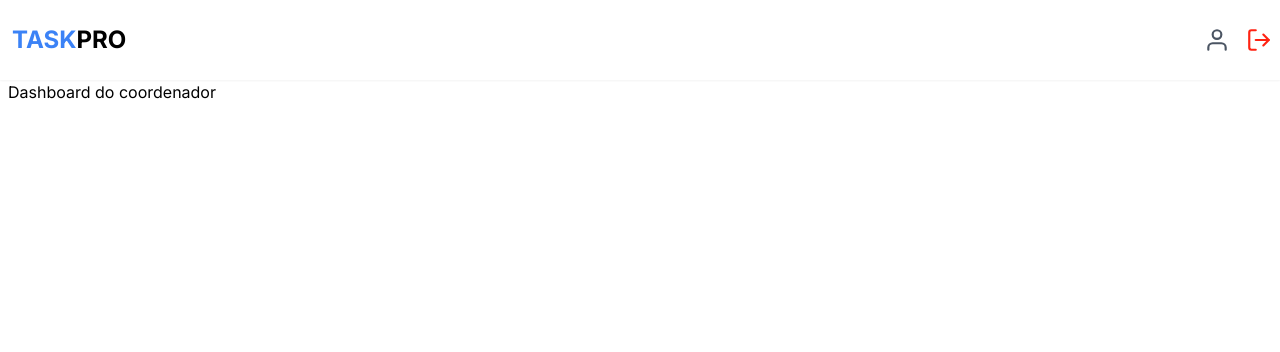
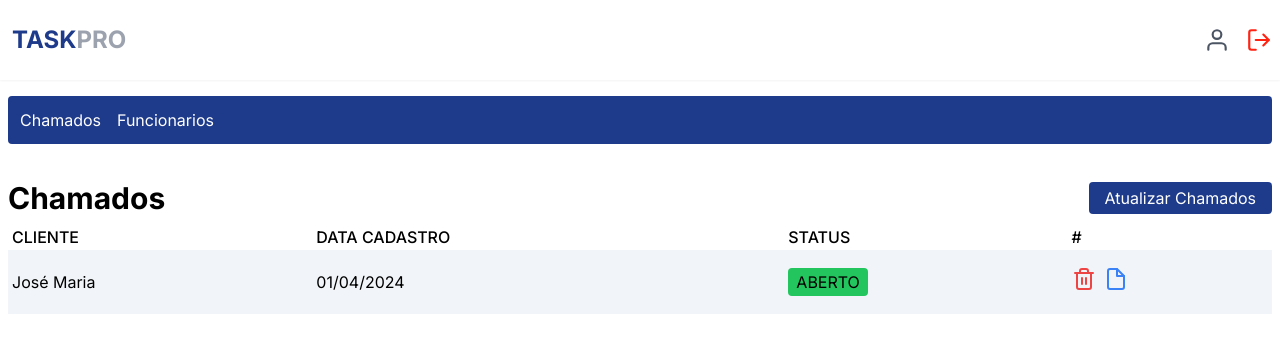
Before and after one commit to LiszUehara/task, a Next.js app: page /coordenacao in a window 1280 px wide. Shown: the top 352 px of the page. Built offline with nearby package versions, Linux system fonts and the light colour scheme; no server answers; sample sign-in values are in the browser's storage.

Commit message:
adicionado paginas de listagem de funcionarios e tarefas

```diff
--- /dev/null
+++ b/src/app/coordenacao/components/header/index.tsx
@@ -0,0 +1,14 @@
+import Container from "@/components/container";
+import Link from "next/link"
+
+
+export function DashboardHeader(){
+    return (
+        <Container>
+            <header className="w-full bg-blue-900 my-4 p-3 rounded flex gap-4 items-center">
+                <Link href="/coordenacao" className="text-white hover:font-bold duration-300">Chamados</Link>
+                <Link href="/coordenacao/funcionarios" className="text-white hover:font-bold duration-300">Funcionarios</Link>
+            </header>
+        </Container>
+    )
+}
--- /dev/null
+++ b/src/app/coordenacao/components/ticket/index.tsx
@@ -0,0 +1,28 @@
+
+import { FiTrash2, FiFile } from 'react-icons/fi'
+
+export function TicketItem() {
+  return (
+    <>
+      <tr className="border-b-2 border-b-slate-200 h-16 last:border-b-0 bg-slate-100 hover:bg-gray-200 duration-300">
+        <td className="text-left pl-1">
+          José Maria
+        </td>
+        <td className="text-left hidden sm:table-cell">
+          01/04/2024
+        </td>
+        <td className="text-left">
+          <span className="bg-green-500 px-2 py-1 rounded">ABERTO</span>
+        </td>
+        <td className="text-left">
+          <button className="mr-2">
+            <FiTrash2 size={24} color="#EF4444" />
+          </button>
+          <button>
+            <FiFile size={24} color="#3b82f6" />
+          </button>
+        </td>
+      </tr>
+    </>
+  )
+}
--- /dev/null
+++ b/src/app/coordenacao/funcionarios/components/card/index.tsx
@@ -0,0 +1,16 @@
+export function CardCustomer() {
+    return (
+      <article className="flex flex-col bg-gray-100 border-2 p-2 rounded-lg gap-2 hover:scale-105 duration-300">
+        <h2>
+          <a className="font-bold">Nome:</a> Lis Uehara
+        </h2>
+        <p><a className="font-bold">Email:</a> teste@teste.com</p>
+        <p><a className="font-bold">Setor:</a> Desenvolvimento</p>
+        <p><a className="font-bold">Telefone:</a> XX9991019XX</p>
+
+        <button className="bg-red-500 px-4 rounded text-white mt-2 self-start">
+          Deletar
+        </button>
+      </article>
+    )
+  }
--- /dev/null
+++ b/src/app/coordenacao/funcionarios/new/page.tsx
@@ -0,0 +1,9 @@
+import  Container  from "@/components/container";
+
+export default function NewFuncionario() {
+  return (
+    <Container>
+      <h1> Pagina cadastro Funcionario</h1>
+    </Container>
+  )
+}
--- /dev/null
+++ b/src/app/coordenacao/funcionarios/page.tsx
@@ -0,0 +1,36 @@
+import Container from '@/components/container'
+import { authOptions } from '@/lib/auth'
+import { getServerSession } from 'next-auth'
+import Link from 'next/link'
+import { redirect } from 'next/navigation'
+import { CardCustomer } from './components/card'
+
+export default async function Funcionarios() {
+  const session = await getServerSession(authOptions)
+
+  if (!session || !session.user) {
+    redirect("/")
+  }
+
+
+  return (
+    <Container>
+    <main className="mt-9 mb-2">
+    <div className="flex items-center justify-between">
+      <h1 className="text-3xl font-bold">Meus funcionarios</h1>
+      <Link href="/coordenacao/funcionarios/new" className="bg-blue-900 text-white px-4 py-1 rounded">
+        Novo funcionario
+      </Link>
+    </div>
+
+    <section className="grid grid-cols-1 sm:grid-cols-2 lg:grid-cols-3 gap-3 mt-2">
+      <CardCustomer/>
+      <CardCustomer/>
+      <CardCustomer/>
+    </section>
+
+
+  </main>
+    </Container>
+  )
+}
--- /dev/null
+++ b/src/app/coordenacao/layout.tsx
@@ -0,0 +1,11 @@
+import { DashboardHeader } from "./components/header";
+
+
+export default function DashboardLayout({ children }: { children: React.ReactNode }) {
+  return (
+    <>
+        <DashboardHeader/>
+      {children}
+    </>
+  )
+}
--- a/src/app/coordenacao/page.tsx
+++ b/src/app/coordenacao/page.tsx
@@ -1,9 +1,52 @@
 import Container from "@/components/container";
+import { getServerSession } from 'next-auth';
+import { authOptions } from "@/lib/auth";
+import { redirect } from 'next/navigation';
+import Link from "next/link";
+import { TicketItem } from "./components/ticket";
 
-export default function Coordenacao(){
+export default async function Coordenacao(){
+
+    const session = await getServerSession(authOptions)
+
+    if (!session || !session.user) {
+      redirect("/")
+    }
+
+
+    if(!session || !session.user){
+        redirect("/")
+    }
     return (
        <Container>
-            <h1>Dashboard do coordenador</h1>
+        <main className="mt-9 mb-2">
+            <div className="flex items-center justify-between">
+            <h1 className="text-3xl font-bold ">Chamados</h1>
+            <Link href="/coordenacao/new" className="bg-blue-900 px-4 py-1 rounded text-white">
+                Atualizar Chamados
+            </Link>
+            </div>
+
+            <table className="min-w-full my-2">
+          <thead>
+            <tr>
+              <th className="font-medium text-left pl-1">CLIENTE</th>
+              <th className="font-medium text-left">DATA CADASTRO</th>
+              <th className="font-medium text-left">STATUS</th>
+              <th className="font-medium text-left">#</th>
+            </tr>
+          </thead>
+          <tbody>
+
+          <TicketItem />
+
+
+          </tbody>
+        </table>
+
+
+
+        </main>
         </Container>
     )
 }
--- a/src/components/container/index.tsx
+++ b/src/components/container/index.tsx
@@ -3,7 +3,7 @@ import { ReactNode } from "react";
 
 export default function Container({ children}: {children: ReactNode}){
     return (
-        <div className="w-full max-w-7x1 mx-auto px-2">
+        <div className="w-full max-w-7xl mx-auto px-2">
            {children}
         </div>
     )
--- a/src/components/header/index.tsx
+++ b/src/components/header/index.tsx
@@ -3,6 +3,7 @@
 import Link from 'next/link'
 import { FiUser, FiLogOut, FiLoader, FiLock } from 'react-icons/fi'
 import { signIn, signOut, useSession } from 'next-auth/react'
+
 
 export function Header() {
   const { status, data } = useSession();
@@ -20,7 +21,7 @@ export function Header() {
       <div className="w-full flex items-center justify-between max-w-7xl mx-auto">
         <Link href="/">
           <h1 className="font-bold text-2xl pl-1 hover:tracking-widest duration-300">
-            <span className="text-blue-500">TASK</span>PRO
+            <span className="text-blue-900">TASK</span><span className="text-gray-400">PRO</span>
           </h1>
         </Link>
 
@@ -39,8 +40,9 @@ export function Header() {
 
         {status === "authenticated" && (
           <div className="flex items-baseline gap-4">
-            <Link href="/coordenacao">
-              <FiUser size={26} color="#4b5563" />
+            <Link href="/coordenacao" >
+              <FiUser size={26} color="#4b5563"
+              />
             </Link>
 
             <button onClick={handleLogout}>
```
Also changed, not shown: 2 other files (tests, documents, lock files or other folders).
